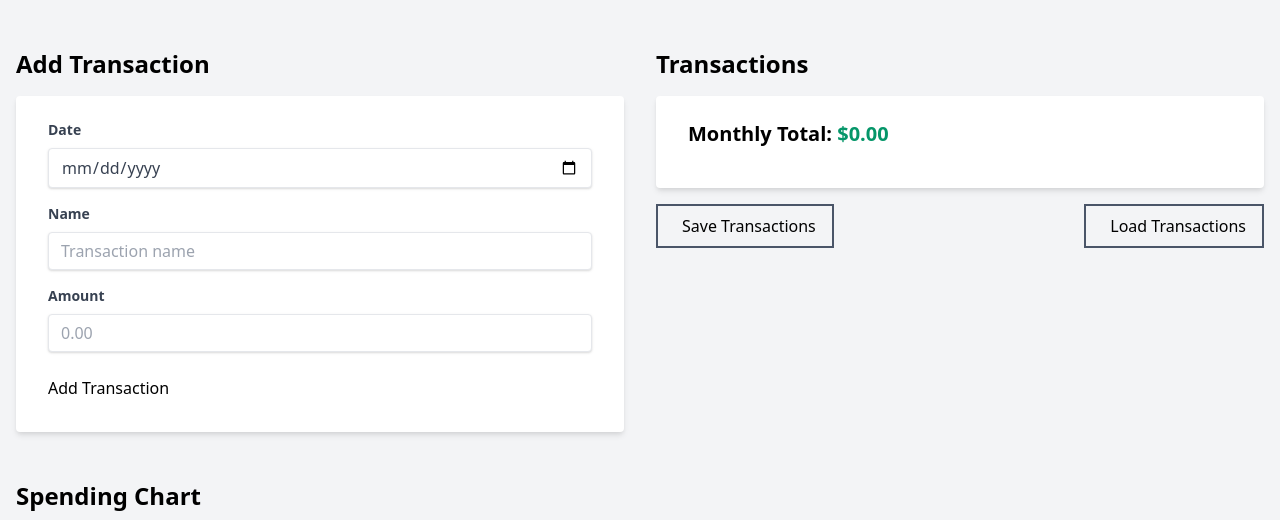
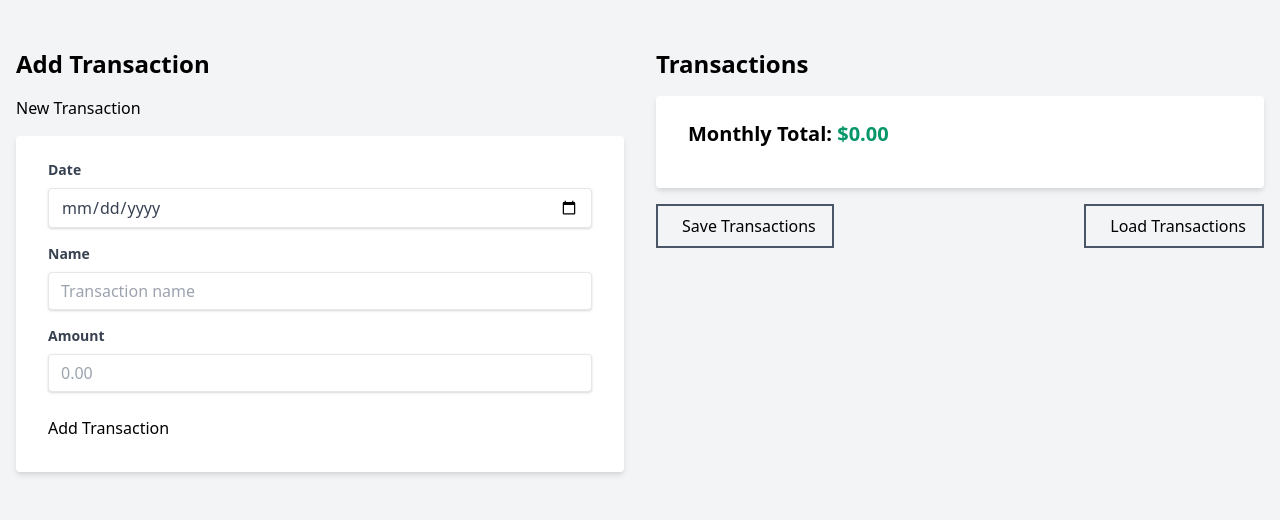
Before and after one commit to JulianWebber/VividLedger, a Flask app: page / in a window 1280 px wide. Shown: the part 64-584 px from the top of the page. Run offline with Flask 3, Linux system fonts and the light colour scheme; the visitor is signed in with stand-in values (Sample User, id 1); data that the repository does not hold is empty.

Commit message:
Agent query: Please verify the following: 1. Is there a new 'New Transaction' button with a plus icon at the top of the page? 2. Do the Edit and Delete buttons now have icons? 3. When clicking the Load button, does it attempt to open the Downloads directory? 4. Is the spending chart visible and updating correctly when transactions are added or loaded? 5. Can you still add, edit, and delete transactions successfully?

```diff
--- a/static/css/styles.css
+++ b/static/css/styles.css
@@ -14,6 +14,12 @@
 }
 .btn-red:hover {
     @apply bg-red-700;
+}
+.btn-green {
+    @apply bg-green-500 text-white;
+}
+.btn-green:hover {
+    @apply bg-green-700;
 }
 
 .transaction-btn {
--- a/static/js/app.js
+++ b/static/js/app.js
@@ -8,9 +8,9 @@
     const saveButton = document.getElementById('save-transactions');
     const loadButton = document.getElementById('load-transactions');
     const spendingChart = document.getElementById('spending-chart');
+    const newButton = document.getElementById('new-transaction');
     let editingId = null;
     let chart = null;
-    let lastUsedDirectory = '';
 
     // Fetch and display transactions
     function fetchTransactions() {
@@ -61,8 +61,12 @@
             </div>
             <div>
                 <p class="text-green-600 font-bold">$${transaction.amount.toFixed(2)}</p>
-                <button class="btn btn-blue edit-btn" data-id="${transaction.id}">Edit</button>
-                <button class="btn btn-red delete-btn" data-id="${transaction.id}">Delete</button>
+                <button class="btn btn-blue edit-btn" data-id="${transaction.id}">
+                    <i class="fas fa-edit"></i> Edit
+                </button>
+                <button class="btn btn-red delete-btn" data-id="${transaction.id}">
+                    <i class="fas fa-trash-alt"></i> Delete
+                </button>
             </div>
         `;
         return element;
@@ -98,8 +102,8 @@
 
     // Edit transaction
     transactionList.addEventListener('click', (e) => {
-        if (e.target.classList.contains('edit-btn')) {
-            const id = e.target.dataset.id;
+        if (e.target.classList.contains('edit-btn') || e.target.closest('.edit-btn')) {
+            const id = e.target.closest('.edit-btn').dataset.id;
             const transactionElement = e.target.closest('div');
             const name = transactionElement.querySelector('p').textContent;
             const amount = transactionElement.querySelector('p:nth-child(2)').textContent.slice(1);
@@ -115,8 +119,8 @@
 
     // Delete transaction
     transactionList.addEventListener('click', (e) => {
-        if (e.target.classList.contains('delete-btn')) {
-            const id = e.target.dataset.id;
+        if (e.target.classList.contains('delete-btn') || e.target.closest('.delete-btn')) {
+            const id = e.target.closest('.delete-btn').dataset.id;
             fetch(`/api/transactions/${id}`, {
                 method: 'DELETE',
             })
@@ -130,7 +134,6 @@
     saveButton.addEventListener('click', () => {
         const defaultFilename = 'transactions.json';
         const filename = prompt('Enter a filename for saving transactions:', defaultFilename) || defaultFilename;
-        lastUsedDirectory = filename.substring(0, filename.lastIndexOf('/') + 1);
         fetch('/api/transactions')
             .then(response => response.json())
             .then(transactions => {
@@ -151,10 +154,8 @@
         const input = document.createElement('input');
         input.type = 'file';
         input.accept = 'application/json';
-        if (lastUsedDirectory) {
-            input.webkitdirectory = true;
-            input.directory = lastUsedDirectory;
-        }
+        input.webkitdirectory = true;
+        input.directory = '/Downloads';
         input.onchange = (event) => {
             const file = event.target.files[0];
             const reader = new FileReader();
@@ -233,6 +234,13 @@
         }
     }
 
+    // New transaction button
+    newButton.addEventListener('click', () => {
+        transactionForm.reset();
+        editingId = null;
+        addButton.textContent = 'Add Transaction';
+    });
+
     // Initial fetch
     fetchTransactions().then(() => {
         initChart([], []);
--- a/templates/index.html
+++ b/templates/index.html
@@ -4,6 +4,11 @@
 <div class="grid grid-cols-1 md:grid-cols-2 gap-8">
     <div>
         <h2 class="text-2xl font-bold mb-4">Add Transaction</h2>
+        <div class="mb-4">
+            <button id="new-transaction" class="btn btn-green">
+                <i class="fas fa-plus"></i> New Transaction
+            </button>
+        </div>
         <form id="transaction-form" class="bg-white shadow-md rounded px-8 pt-6 pb-8 mb-4">
             <div class="mb-4">
                 <label class="block text-gray-700 text-sm font-bold mb-2" for="date">
```
